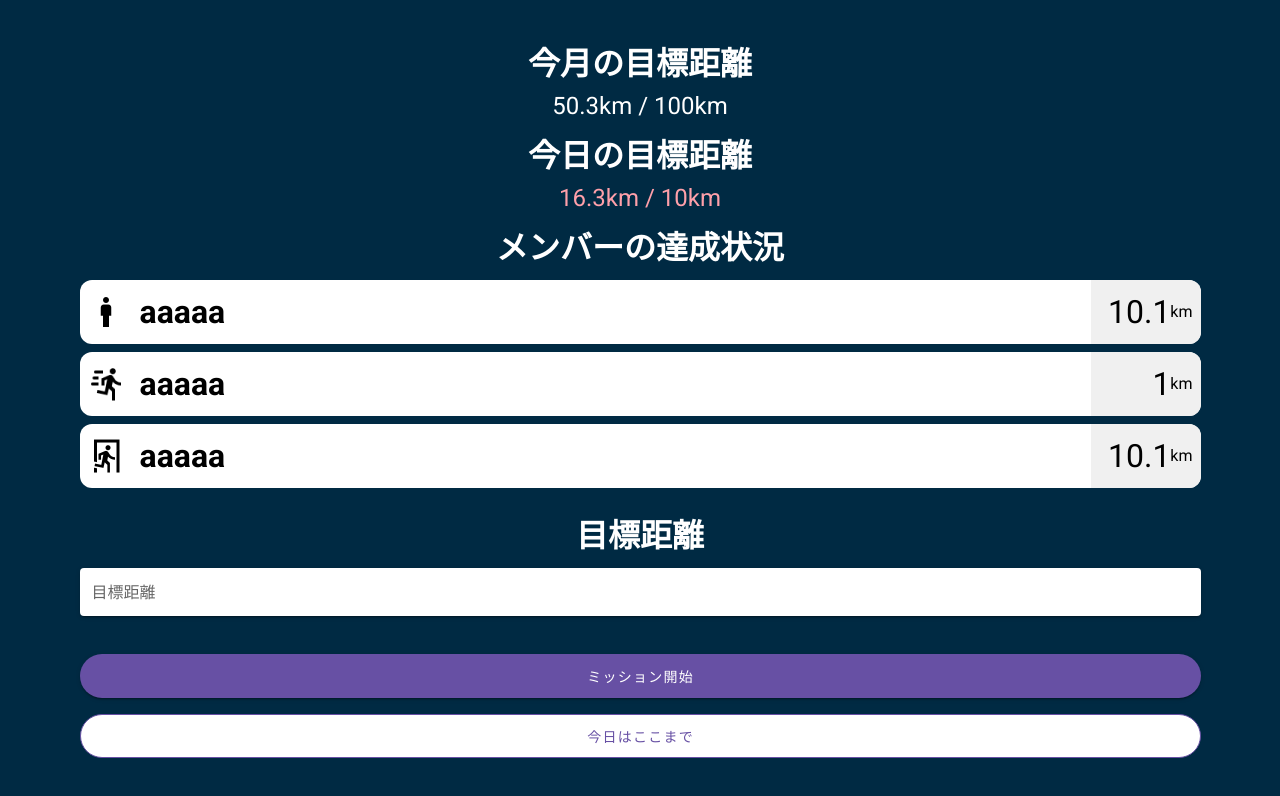
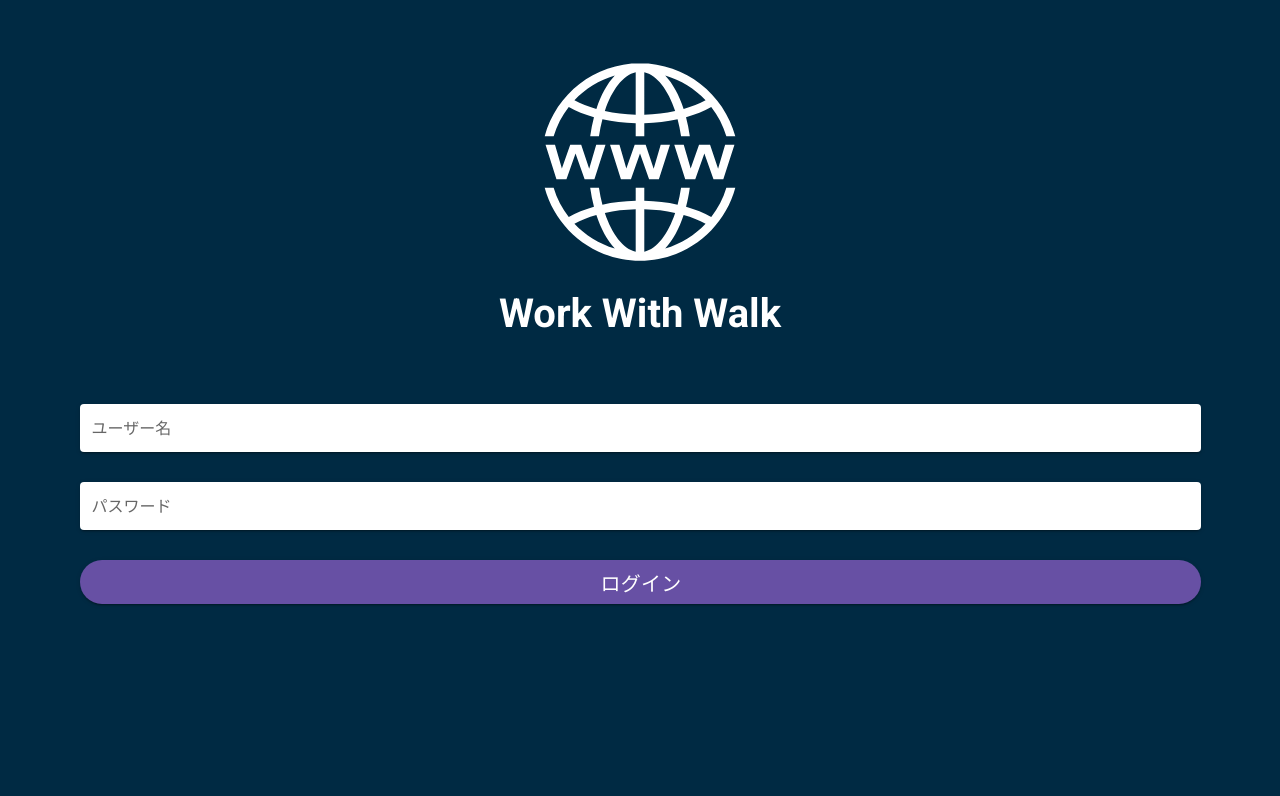
Before and after one commit to masaki-shinkawa/hack-and-marathon-2022-06-18, a Nuxt app: page / in a window 1280 px wide. Shown: the top 796 px of the page. Built offline with nearby package versions, Linux system fonts and the light colour scheme.

Commit message:
feat: ミッション画面

```diff
--- a/assets/global.scss
+++ b/assets/global.scss
@@ -27,3 +27,7 @@
 .bold {
   font-weight: bold;
 }
+
+.bg-white {
+  background-color: #fdfdfd;
+}
--- /dev/null
+++ b/components/ChallengeRun.vue
@@ -0,0 +1,58 @@
+<template>
+  <div class="n-container">
+    <Labels main="今月の目標距離" sub="50.3km / 100km" />
+
+    <template v-if="isComplete">
+      <Labels main="今月の目的地" sub="東京都港区芝公園４丁目２−８" info="推定移動距離 4km" />
+    </template>
+    <span v-else class="f-xl bold">4km 達成！！</span>
+
+    <div id="map" class="map mb-8" />
+    <template v-if="isComplete">
+      <v-btn class="text-h6 bold" large block rounded color="primary" @click="check">ミッション開始</v-btn>
+      <v-btn class="text-h6 mt-2 bold bg-white" large block rounded outlined color="primary" @click="end">
+        諦める
+      </v-btn>
+    </template>
+    <template v-else>
+      <v-btn class="text-h6 bold" large block rounded color="primary" @click="missionReturn">帰りも歩く</v-btn>
+      <v-btn class="text-h6 mt-2 bold bg-white" large block rounded outlined color="primary" @click="toTop">
+        トップに戻る
+      </v-btn>
+    </template>
+  </div>
+</template>
+
+<script lang="ts">
+import { Vue, Component } from 'vue-property-decorator'
+
+@Component
+export default class ChallengeRun extends Vue {
+  check() { }
+
+  end() { }
+
+  missionReturn() { }
+
+  toTop() { }
+
+  get isComplete() {
+    return false
+  }
+}
+</script>
+
+<style scoped lang="scss">
+.n-container {
+  display: flex;
+  flex-direction: column;
+  align-items: center;
+  gap: 8px;
+}
+
+.map {
+  width: 100%;
+  height: 240px;
+  background-color: gray;
+}
+</style>
--- a/components/ChallengeStart.vue
+++ b/components/ChallengeStart.vue
@@ -10,8 +10,8 @@
     </div>
     <span class="f-l bold mt-4">目標距離</span>
     <v-text-field v-model="targetDistance" type="number" class="full-width" solo label="目標距離" clearable></v-text-field>
-    <v-btn large block rounded color="primary" @click="start">ミッション開始</v-btn>
-    <v-btn class="mt-2" large block style="background-color: white;" rounded outlined color="primary" @click="end">
+    <v-btn class="text-h6 bold" large block rounded color="primary" @click="start">ミッション開始</v-btn>
+    <v-btn class="text-h6 mt-2 bold bg-white" large block rounded outlined color="primary" @click="end">
       今日はここまで
     </v-btn>
   </div>
--- a/components/Login.vue
+++ b/components/Login.vue
@@ -5,7 +5,7 @@
     <div class="fieldset">
       <v-text-field v-model="userName" solo label="ユーザー名" clearable></v-text-field>
       <v-text-field v-model="password" solo label="パスワード" clearable></v-text-field>
-      <v-btn rounded large color="primary" @click="login">ログイン</v-btn>
+      <v-btn rounded large color="primary text-h6" @click="login">ログイン</v-btn>
     </div>
   </div>
 </template>
--- a/pages/index.vue
+++ b/pages/index.vue
@@ -1,6 +1,7 @@
 <template>
-  <Login v-if="isLogin"></Login>
-  <ChallengeStart v-else-if="isChallenge"></ChallengeStart>
+  <Login v-if="!isLogin"></Login>
+  <ChallengeStart v-else-if="isChallengeStart"></ChallengeStart>
+  <ChallengeRun v-else-if="isChallengeRun"></ChallengeRun>
 </template>
 
 <script lang="ts">
@@ -12,7 +13,11 @@ export default class Index extends Vue {
     return this.$store.state.bearer
   }
 
-  get isChallenge() {
+  get isChallengeStart() {
+    return false
+  }
+
+  get isChallengeRun() {
     return true
   }
 }
```
